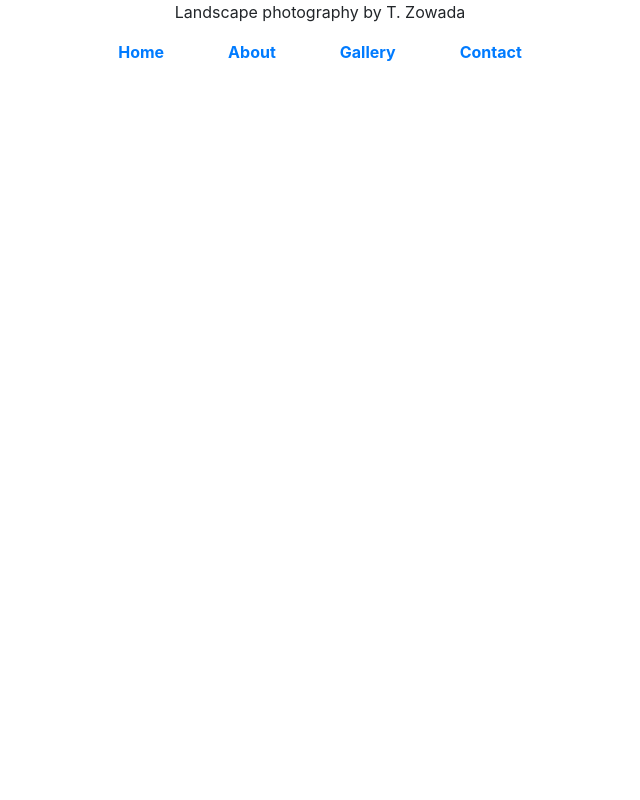
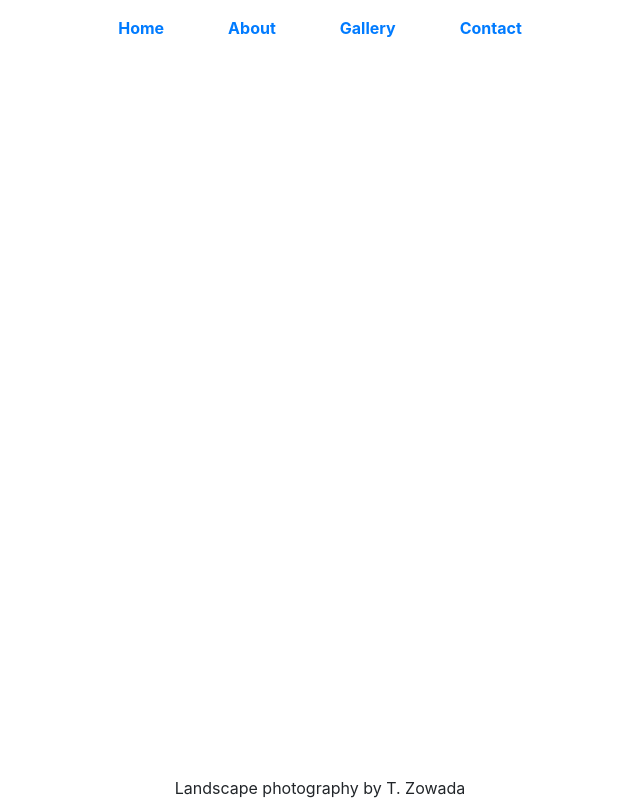
Before and after one commit to malc-u/fostoria, a Django app: template templates/base.html in a window 1280 px wide. Shown: the whole page, without its empty margins (320-960 px from the left). Run offline with Django 3.2, Linux system fonts and the light colour scheme; the template is opened without the code that fills it, so the values that code supplies are empty; some libraries are stand-ins or nearby versions.

Commit message:
Moved banner to the bottom of the page and navbar to the top

```diff
--- a/templates/base.html
+++ b/templates/base.html
@@ -14,11 +14,7 @@
 </head>
 <body>
     <header class="container-fluid fixed-top">
-        <div id="author-banner" class="row text-center">
-            <div class="col tertiary-bg-color light-font">
-                <p class="my-auto">Landscape photography by T. Zowada</p>
-            </div>
-        </div>
+
         <div class="row" id="nav-row">
             <nav class="navbar navbar-expand-lg w-100">
                 <button class="navbar-toggler navbar-light" type="button" data-toggle="collapse" data-target="#navbar-custom" aria-controls="navbar-customt" aria-expanded="false" aria-label="Toggle navigation">
@@ -57,6 +53,8 @@
                     </ul>
                 </div>
             </nav>
+
+
         </div>
     </header>
     {% block header %}
@@ -65,6 +63,14 @@
     {% block content %}
     {% endblock %}
 
+    <footer class="container-fluid fixed-bottom">
+        <div id="author-banner" class="row text-center">
+            <div class="col tertiary-bg-color light-font">
+                <p class="my-auto">Landscape photography by T. Zowada</p>
+            </div>
+        </div>
+    </footer>
+
 <script src="https://cdnjs.cloudflare.com/ajax/libs/jquery/3.5.1/jquery.slim.min.js"></script>
 <script src="https://cdnjs.cloudflare.com/ajax/libs/popper.js/1.16.1/umd/popper.min.js"></script>
 <script src="https://cdnjs.cloudflare.com/ajax/libs/twitter-bootstrap/4.5.0/js/bootstrap.min.js"></script>
```
